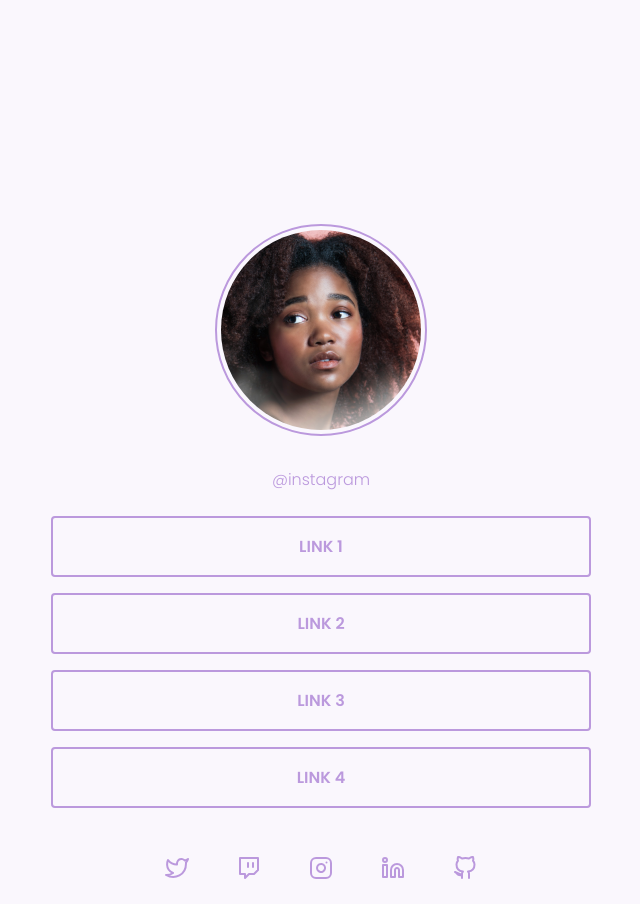
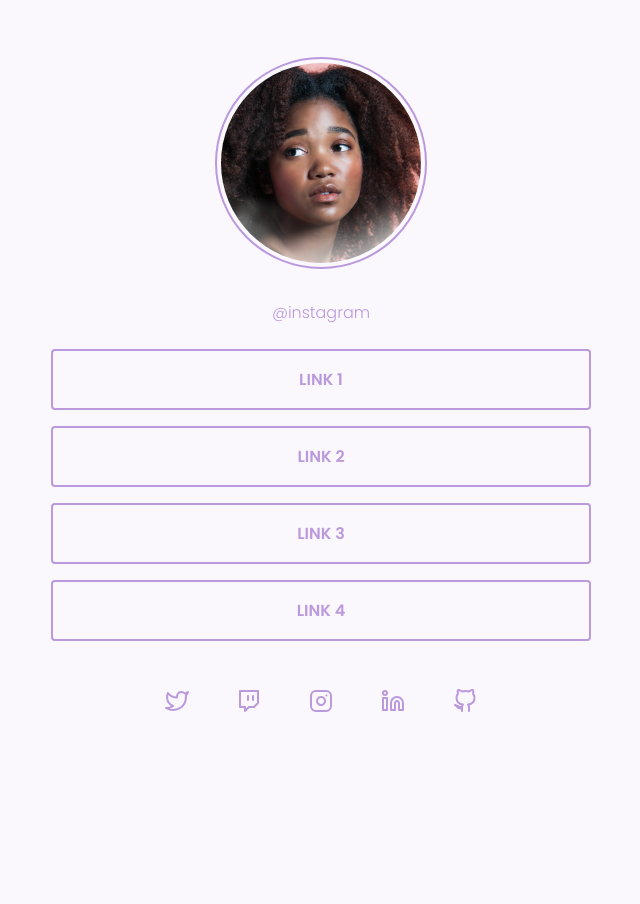
Before and after one commit to felipecostadesousa/SocialTree, a plain HTML site: page index.html in a window 1280 px wide. Shown: the whole page, without its empty margins (319-959 px from the left). After the commit the page ends 800 px from the top, so only its background shows below. Drawn offline with Linux system fonts and the light colour scheme.

Commit message:
final changes

```diff
--- a/index.html
+++ b/index.html
@@ -16,14 +16,14 @@
                 <img src="assets/profile.png" alt=" Imagem de Perfil">
             </div>
             <div class="text_instagram">
-                <p id="text1"><a href="https://instagram.com" target="_blank">@instagram</a></p>
+                <a href="https://instagram.com" target="_blank">@instagram</a>
             </div>
             <div class="list_links">
                 <ul>
-                    <li><a href="#"><p>LINK 1</p></a></li>
-                    <li><a href="#"><p>LINK 2</p></a></li>
-                    <li><a href="#"><p>LINK 3</p></a></li>
-                    <li><a href="#"><p>LINK 4</p></a></li>
+                    <li><a href="#">LINK 1</a></li>
+                    <li><a href="#">LINK 2</a></li>
+                    <li><a href="#">LINK 3</a></li>
+                    <li><a href="#">LINK 4</a></li>
                 </ul>
             </div>
             <div class="social_links">
--- a/styles.css
+++ b/styles.css
@@ -13,18 +13,22 @@ body{
     font-family: 'Poppins', sans-serif;
     background-color: var(--body-bg-color);
     display: flex;
+    height: 100vh;
 }
 
 .main{
+    display: flex;
+    flex-direction: column;
+    justify-content:center;
     width: 100%;
     max-width: 588px;
-    margin: 200px auto 0px;
+    margin: auto;
     padding: 0 24px;
 }
 
 .profile_image{
     text-align: center;
-    padding: 24px;
+    padding-bottom: 24px;
 }
 
 .profile_image img{
@@ -33,7 +37,8 @@ body{
     border: 2px solid var(--purple);
 }
 
-#text1{
+.text_instagram{
+    width:100%;
     text-align: center;
 }
 
@@ -58,25 +63,23 @@ ul{
     font-size: 16px;
     font-weight: 600;
     border: 2px solid var(--purple);
+    border-radius: 4px;
+    padding: 16px 0px;
     display: flex;
-    border-radius: 4px;
-    padding: 16px 24px;
     justify-content: center;
-    align-items: center;
 }
 
 .social_links{
     display: flex;
-    font-size: 24px;
-    justify-content: center;
-}
-
-.social_links a{
-    display: flex;
-    align-items: center;
     justify-content: center;
 }
 
 .social_links img{
     margin: 24px;
 }
+
+@media (max-width: 640px) {
+    .social_links img{
+        margin: 12px;
+    }
+}
```
